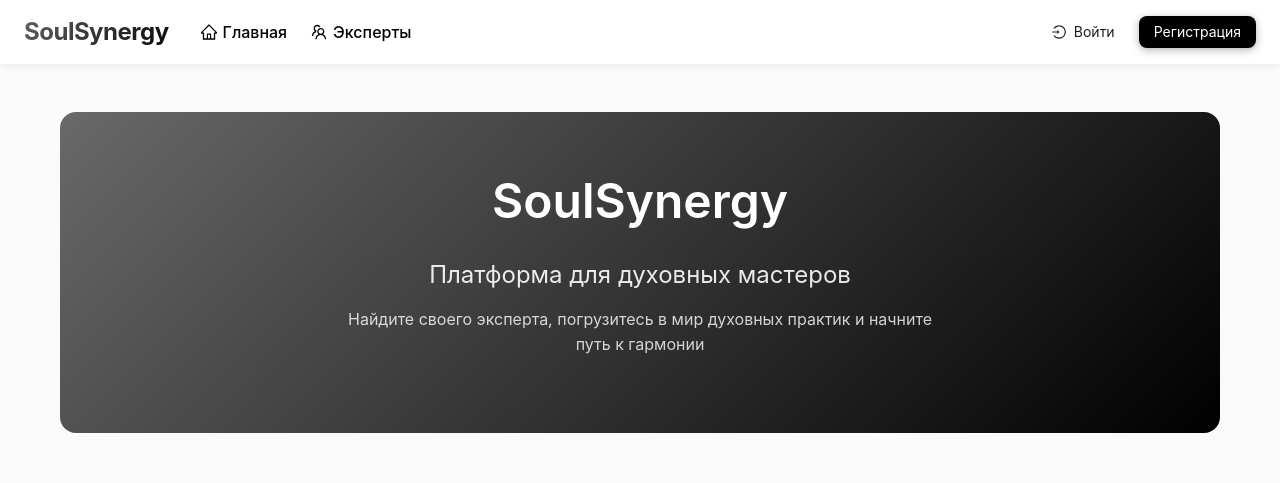
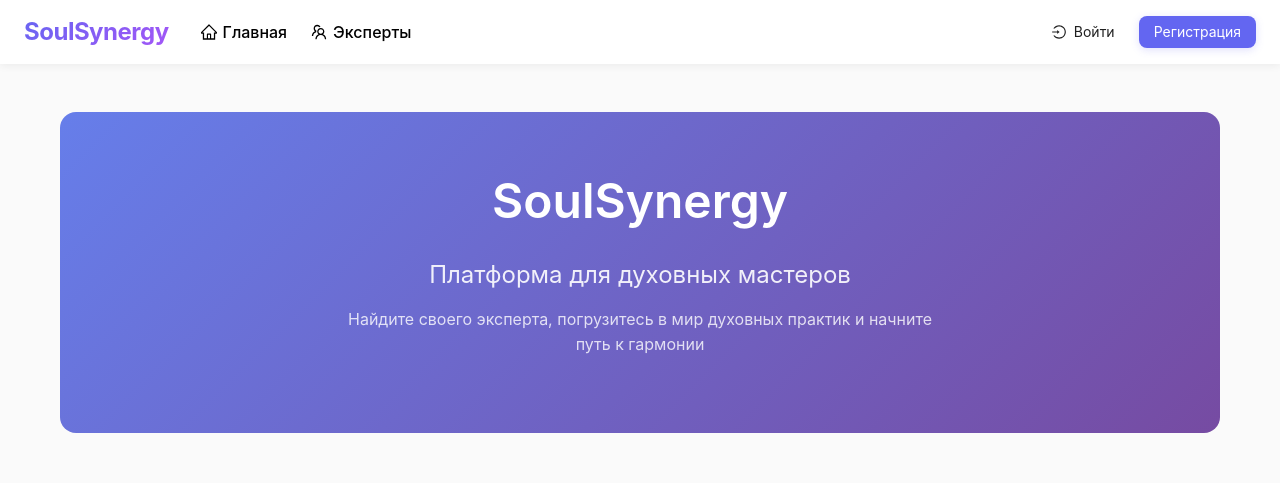
Before and after one commit to zagovormasonov/docker, a React (Vite) app in the folder frontend/: page / in a window 1280 px wide. Shown: the top 483 px of the page. Built offline with nearby package versions, Linux system fonts and the light colour scheme; no server answers.

Commit message:
Change accent color back to purple #6366f1

```diff
--- a/frontend/src/App.css
+++ b/frontend/src/App.css
@@ -18,16 +18,16 @@ body {
 
 /* Apple-inspired минималистичный стиль */
 .ant-btn-primary {
-  background: #000000;
+  background: #6366f1;
   border: none;
-  box-shadow: 0 2px 8px rgba(0, 0, 0, 0.3);
+  box-shadow: 0 2px 8px rgba(99, 102, 241, 0.2);
   transition: all 0.3s ease;
 }
 
 .ant-btn-primary:hover {
-  background: #2d2d2d;
+  background: #4f46e5;
   transform: translateY(-1px);
-  box-shadow: 0 4px 12px rgba(0, 0, 0, 0.4);
+  box-shadow: 0 4px 12px rgba(99, 102, 241, 0.3);
 }
 
 .ant-card {
@@ -60,7 +60,7 @@ body {
 
 /* Ховер на ссылке автора */
 .author-link:hover {
-  color: #000000 !important;
+  color: #6366f1 !important;
   text-decoration: underline;
 }
 
@@ -122,7 +122,7 @@ body {
 }
 
 .article-content blockquote {
-  border-left: 4px solid #000000;
+  border-left: 4px solid #6366f1;
   padding-left: 16px;
   margin: 20px 0;
   color: #86868b;
@@ -140,13 +140,13 @@ body {
 }
 
 .article-content a {
-  color: #000000;
+  color: #6366f1;
   text-decoration: none;
   transition: color 0.3s;
 }
 
 .article-content a:hover {
-  color: #2d2d2d;
+  color: #4f46e5;
   text-decoration: underline;
 }
 
--- a/frontend/src/App.tsx
+++ b/frontend/src/App.tsx
@@ -33,7 +33,7 @@ function App() {
       theme={{
         algorithm: theme.defaultAlgorithm,
         token: {
-          colorPrimary: '#000000',
+          colorPrimary: '#6366f1',
           borderRadius: 8,
           fontFamily: '-apple-system, BlinkMacSystemFont, "Segoe UI", Roboto, sans-serif'
         }
--- a/frontend/src/components/Header.tsx
+++ b/frontend/src/components/Header.tsx
@@ -75,7 +75,7 @@ const Header = () => {
           <div style={{
             fontSize: '24px',
             fontWeight: 700,
-            background: 'linear-gradient(135deg, rgb(105 105 105) 0%, rgb(0 0 0) 100%)',
+            background: 'linear-gradient(135deg, #6366f1 0%, #a855f7 100%)',
             WebkitBackgroundClip: 'text',
             WebkitTextFillColor: 'transparent',
             letterSpacing: '-0.5px'
@@ -129,7 +129,7 @@ const Header = () => {
               <Avatar
                 src={user.avatarUrl}
                 icon={!user.avatarUrl && <UserOutlined />}
-                style={{ cursor: 'pointer', backgroundColor: '#000000' }}
+                style={{ cursor: 'pointer', backgroundColor: '#6366f1' }}
               />
             </Dropdown>
           </>
--- a/frontend/src/pages/FavoritesPage.tsx
+++ b/frontend/src/pages/FavoritesPage.tsx
@@ -89,7 +89,7 @@ const FavoritesPage = () => {
                   ) : (
                     <div style={{
                       height: 200,
-                      background: 'linear-gradient(135deg, rgb(105 105 105) 0%, rgb(0 0 0) 100%)',
+                      background: 'linear-gradient(135deg, #667eea 0%, #764ba2 100%)',
                       display: 'flex',
                       alignItems: 'center',
                       justifyContent: 'center',
--- a/frontend/src/pages/HomePage.tsx
+++ b/frontend/src/pages/HomePage.tsx
@@ -56,7 +56,7 @@ const HomePage = () => {
   return (
     <div className="container" style={{ paddingTop: 24 }}>
       <div style={{
-        background: 'linear-gradient(135deg, rgb(105 105 105) 0%, rgb(0 0 0) 100%)',
+        background: 'linear-gradient(135deg, #667eea 0%, #764ba2 100%)',
         borderRadius: 16,
         padding: '60px 40px',
         marginBottom: 48,
@@ -107,7 +107,7 @@ const HomePage = () => {
                   ) : (
                     <div style={{
                       height: 200,
-                      background: 'linear-gradient(135deg, rgb(105 105 105) 0%, rgb(0 0 0) 100%)',
+                      background: 'linear-gradient(135deg, #667eea 0%, #764ba2 100%)',
                       display: 'flex',
                       alignItems: 'center',
                       justifyContent: 'center',
```
